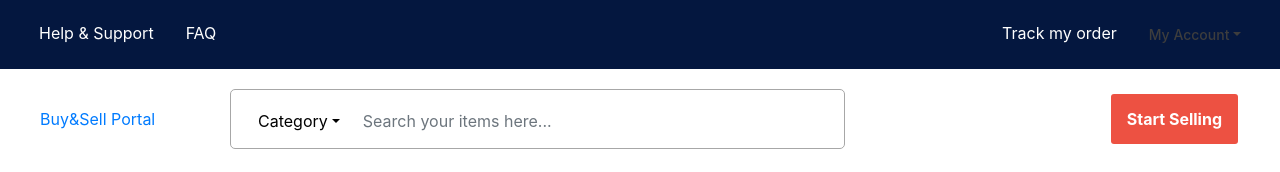
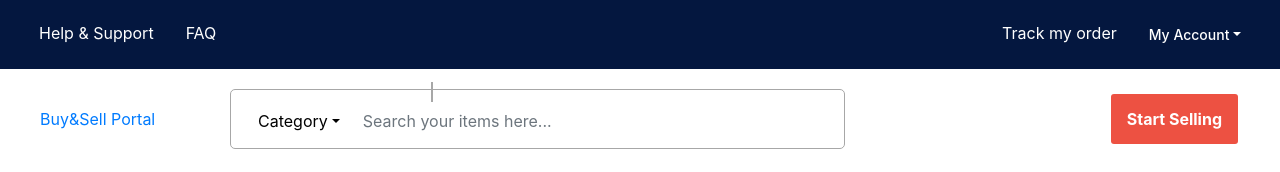
Before and after one commit to Ramkumar96/Buy_Sell_Site, a React (Create React App) app: page / in a window 1280 px wide. Shown: the top 172 px of the page. Built offline with nearby package versions, Linux system fonts and the light colour scheme.

Commit message:
header updated

```diff
--- a/src/components/Header.js
+++ b/src/components/Header.js
@@ -45,7 +45,7 @@ const Header = () => (
 
                     <Icon icon={bxsUser} style={{ color: '#ffffff', fontSize: '18px' }} />
                     {/* <span className="headerTopText"> */}
-                    <NavDropdown title="My Account" id="collasible-nav-dropdown" className="nav-dropdown dropdown-text">
+                    <NavDropdown title="My Account" id="collasible-nav-dropdown" className="nav-dropdown dropdown-text" style={{ color: 'white' }}>
                         <NavDropdown.Item href="#action/3.1">Sign up</NavDropdown.Item>
                         <NavDropdown.Item href="#action/3.2">Sign in</NavDropdown.Item>
                         <NavDropdown.Item href="#action/3.3">View Profile</NavDropdown.Item>
@@ -81,15 +81,19 @@ const Header = () => (
                             <Dropdown.Divider />
                             <Dropdown.Item href="#">Separated link</Dropdown.Item>
                         </DropdownButton>
+                        <div class="vl"></div>
                         <FormControl aria-describedby="basic-addon1" placeholder="Search your items here..." style={{ border: 'none' }} />
-                        <Icon icon={bxSearch} style={{ color: '#3d3d3d', fontSize: '28px',marginTop: '6px', marginLeft: '90px' }} />
+                        <span className="d-flex justify-content-end">
+                            <Icon icon={bxSearch} className="d-flex justify-content-end" style={{ color: '#3d3d3d', fontSize: '25px', marginTop: '6px', }} />
+                        </span>
+
                     </InputGroup>
                 </form>
             </div>
 
             <div className="col-md-4 icons-right d-flex justify-content-end">
                 <a href="">
-                    <Icon icon={shoppingCartOutlined} className="cart-icon" style={{ color: '#3d3d3d', fontSize: '30px', marginRight: '1em', marginTop: '0.5em'}} />
+                    <Icon icon={shoppingCartOutlined} className="cart-icon" style={{ color: '#3d3d3d', fontSize: '30px', marginRight: '1em', marginTop: '0.5em' }} />
                 </a>
                 <a href="">
                     <Icon icon={heartOutlined} style={{ color: '#3d3d3d', fontSize: '31px', marginRight: '1em', marginTop: '0.5em' }} />
@@ -102,14 +106,14 @@ const Header = () => (
             <Navbar.Toggle aria-controls="responsive-navbar-nav" />
             <Navbar.Collapse id="responsive-navbar-nav" className="links" >
                 <Nav>
-                    <Nav.Link href="/home" className="nav-link">WOMEN'S</Nav.Link>
-                    <Nav.Link eventKey="link-1" className="nav-link">MEN'S</Nav.Link>
-                    <Nav.Link eventKey="link-2" className="nav-link">KID'S</Nav.Link>
-                    <Nav.Link href="/home" className="nav-link">SHOES</Nav.Link>
-                    <Nav.Link eventKey="link-1" className="nav-link">CLOTHING</Nav.Link>
-                    <Nav.Link eventKey="link-2" className="nav-link">ACCESSORIES</Nav.Link>
-                    <Nav.Link eventKey="link-1" className="nav-link">BAGS</Nav.Link>
-                    <Nav.Link eventKey="link-1" className="nav-link">ELECTRONICS</Nav.Link>
+                    <Nav.Link href="/home" className="category-link">WOMEN'S</Nav.Link>
+                    <Nav.Link eventKey="link-1" className="category-link">MEN'S</Nav.Link>
+                    <Nav.Link eventKey="link-2" className="category-link">KID'S</Nav.Link>
+                    <Nav.Link href="/home" className="category-link">SHOES</Nav.Link>
+                    <Nav.Link eventKey="link-1" className="category-link">CLOTHING</Nav.Link>
+                    <Nav.Link eventKey="link-2" className="category-link">ACCESSORIES</Nav.Link>
+                    <Nav.Link eventKey="link-1" className="category-link">BAGS</Nav.Link>
+                    <Nav.Link eventKey="link-1" className="category-link">ELECTRONICS</Nav.Link>
                 </Nav>
             </Navbar.Collapse>
         </Navbar>
--- a/src/css/header.css
+++ b/src/css/header.css
@@ -131,7 +131,7 @@ Nav {
       margin-right: 1em;
     }
     .dropdown-text{
-
+      color: white !important;
     }
     .cart-icon{
       color: '#3d3d3d';
@@ -139,7 +139,7 @@ Nav {
       margin-right: '1em';
       /* margin-top: '1em'; */
     }
-    .nav-link{
+    .category-link{
       color: var(--icon-color) !important;
   }
     .categories{
@@ -156,7 +156,16 @@ Nav {
       height: 60px;
       display: flex;
       align-items: center;
+      width: 5em !important;
 
+    }
+    .vl {
+      border-left: 2px solid rgb(167, 167, 167);
+      height: 40px;
+      position: absolute;
+      left: 50%;
+      margin-left: -3px;
+      top: 0;
     }
 
 }
```
